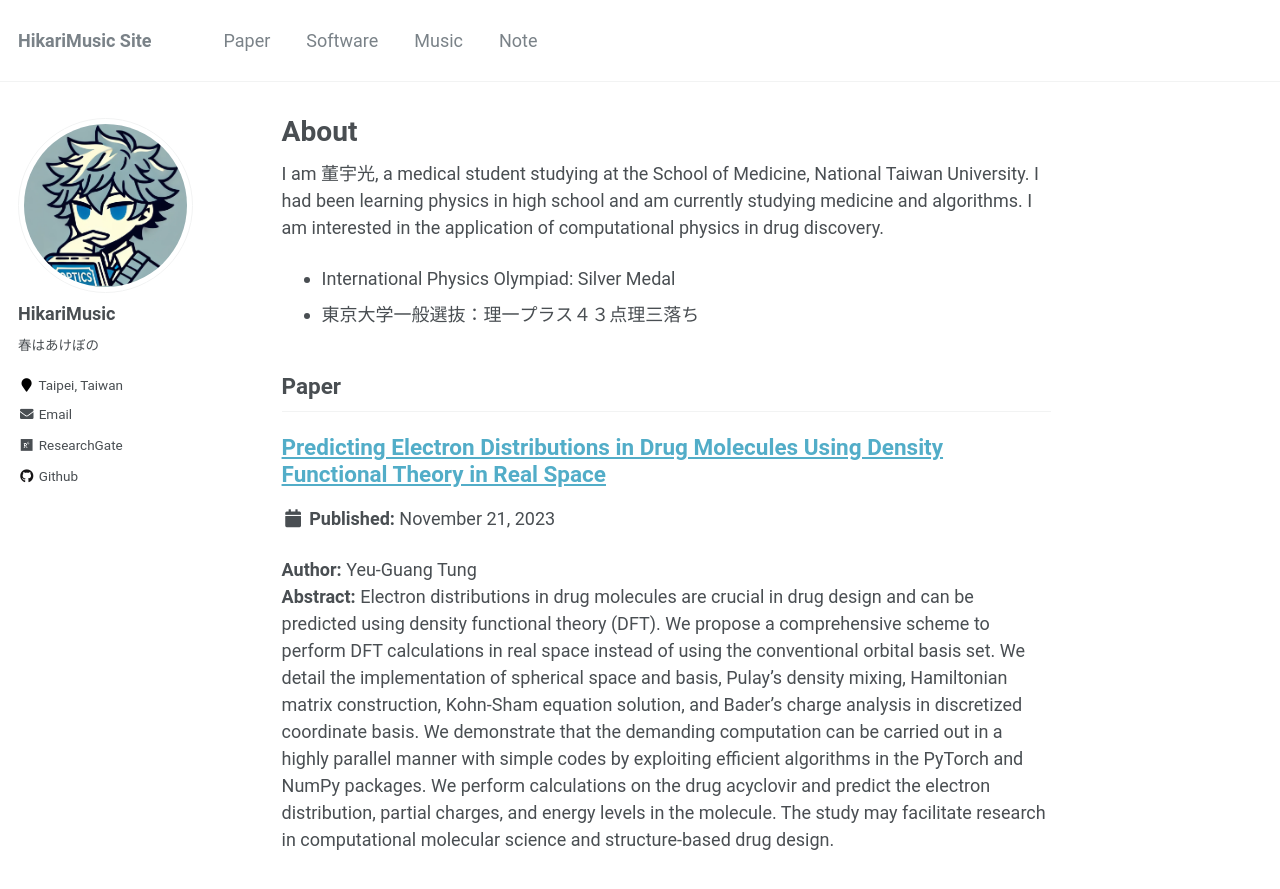
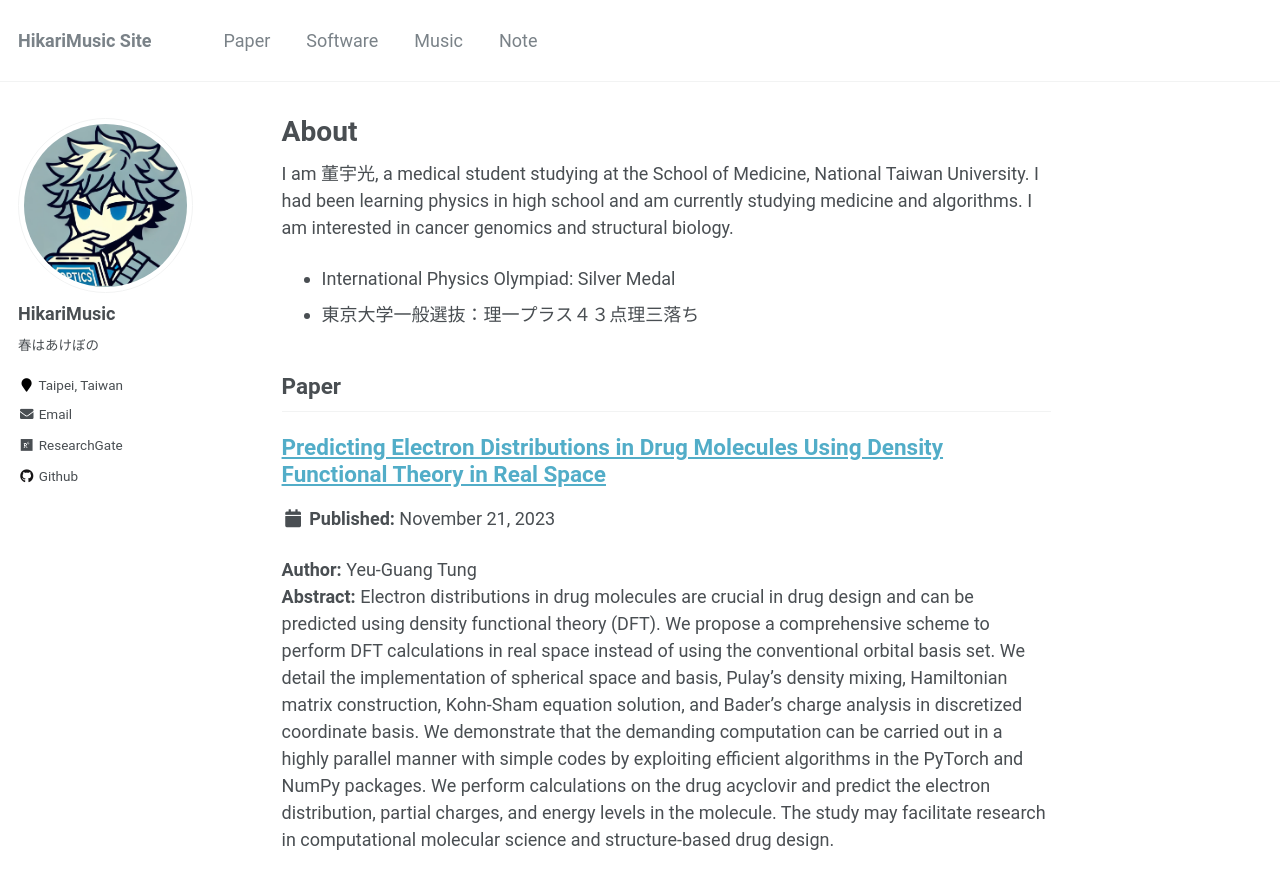
Before and after one commit to hikarimusic/hikarimusic.github.io, a Jekyll site: the page built from _pages/about.md, in a window 1280 px wide and 900 px high. Shown: the top 889 px of the window. Built offline with Jekyll 4.4.1, drawn with Linux system fonts in a browser that asks for light colours; some web fonts are replaced.

Commit message:
Update about.md

```diff
--- a/_pages/about.md
+++ b/_pages/about.md
@@ -8,7 +8,7 @@ redirect_from:
   - /about.html
 ---
 
-I am 董宇光, a medical student studying at the School of Medicine, National Taiwan University. I had been learning physics in high school and am currently studying medicine and algorithms. I am interested in the application of computational physics in drug discovery.
+I am 董宇光, a medical student studying at the School of Medicine, National Taiwan University. I had been learning physics in high school and am currently studying medicine and algorithms. I am interested in cancer genomics and structural biology.
 
 * International Physics Olympiad: Silver Medal
 * 東京大学一般選抜：理一プラス４３点理三落ち
```
